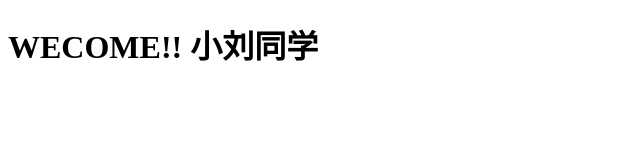
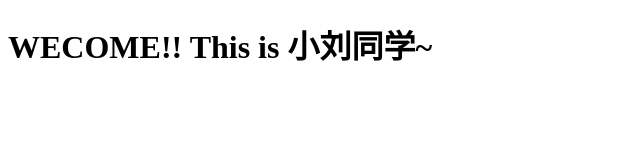
Before and after one commit to Aimerrrr/Aimerrrr.github.io, a plain HTML site: page index.html in a window 1280 px wide. Shown: the whole page, without its empty margins (0-640 px from the left). Drawn offline with Linux system fonts and the light colour scheme.

Commit message:
Update index.html

```diff
--- a/index.html
+++ b/index.html
@@ -7,6 +7,6 @@
     <title>Document</title>
 </head>
 <body>
-    <h1>WECOME!! 小刘同学</h1>
+    <h1>WECOME!!   This is 小刘同学~</h1>
 </body>
 </html>
```
